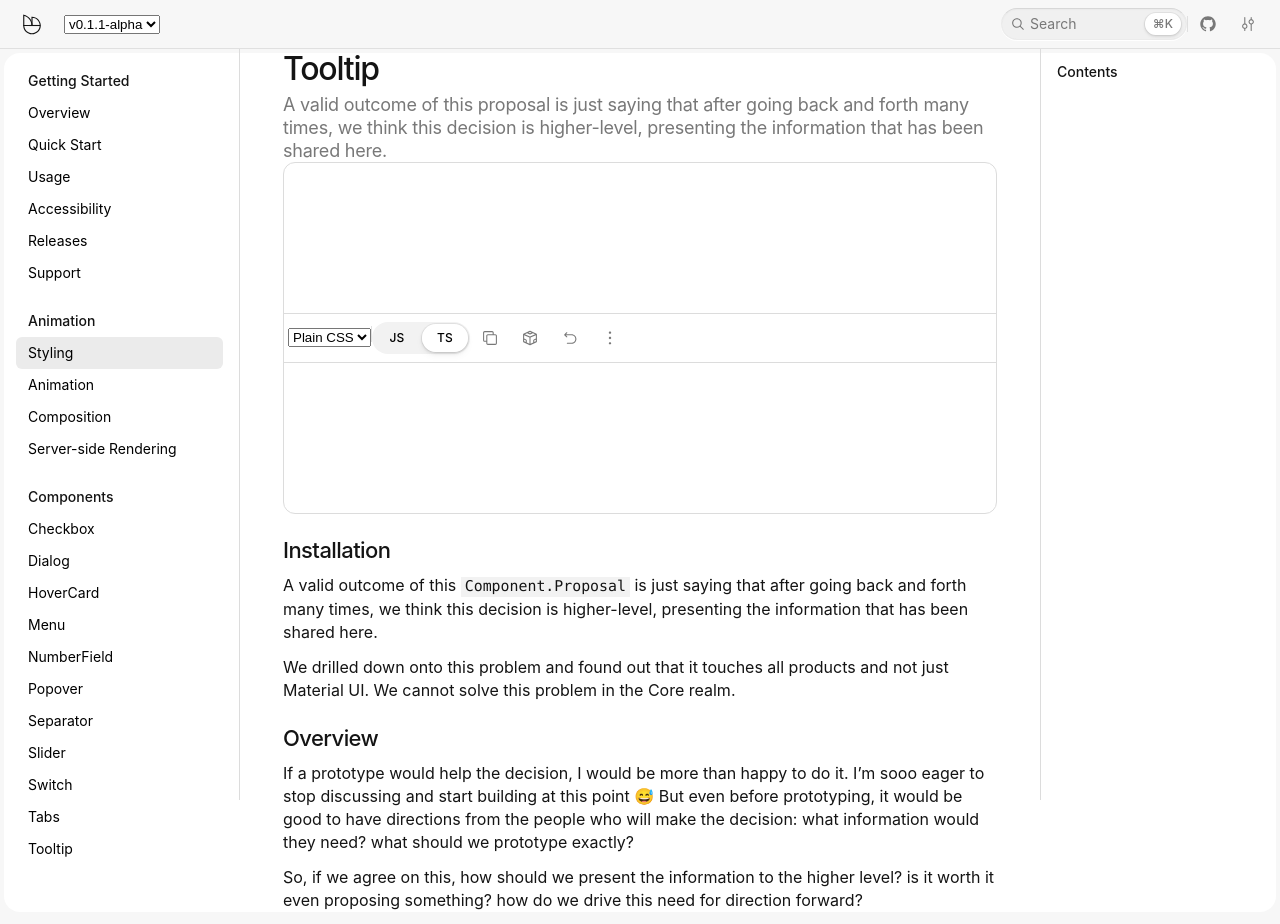
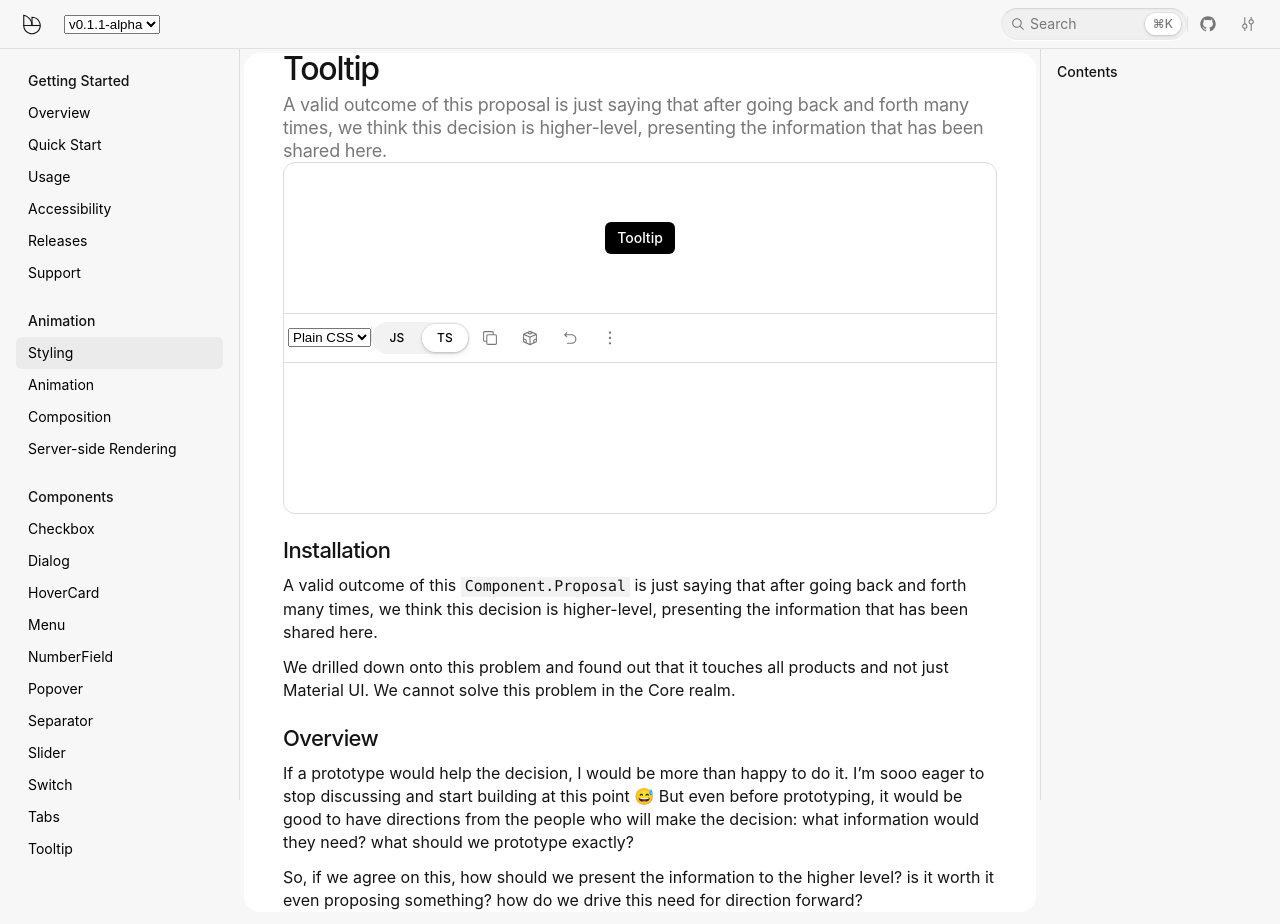
Before and after one commit to colmtuite/base-ui-website, a Next.js app: page / in a window 1280 px wide. Built offline with nearby package versions, Linux system fonts and the light colour scheme.

Commit message:
fix layout

```diff
--- a/src/app/components/code-block.tsx
+++ b/src/app/components/code-block.tsx
@@ -12,8 +12,32 @@ export default function CodeBlock() {
         style={{
           height: 150,
           borderBottom: "1px solid gainsboro",
+          display: "flex",
+          alignItems: "center",
+          justifyContent: "center",
         }}
-      ></div>
+      >
+        <div
+          style={{
+            background: "black",
+            display: "inline-flex",
+            alignItems: "center",
+            height: "var(--space-7)",
+            fontWeight: "var(--fw-2)",
+            color: "white",
+            fontFamily: "var(--ff-sans)",
+            borderRadius: 6,
+            fontSize: "var(--fs-3)",
+            paddingLeft: "var(--space-3)",
+            paddingRight: "var(--space-3)",
+            userSelect: "none",
+            boxSizing: "border-box",
+            lineHeight: "1",
+          }}
+        >
+          Tooltip
+        </div>
+      </div>
       <div
         style={{
           padding: 4,
--- a/src/app/page.tsx
+++ b/src/app/page.tsx
@@ -96,7 +96,7 @@ export default function Home() {
           </Link>
         </div>
       </div>
-      <main>
+      <main style={{ paddingLeft: 240, paddingRight: 240 }}>
         <div style={{ background: "white", margin: 4, borderRadius: 16 }}>
           <div
             style={{
```
